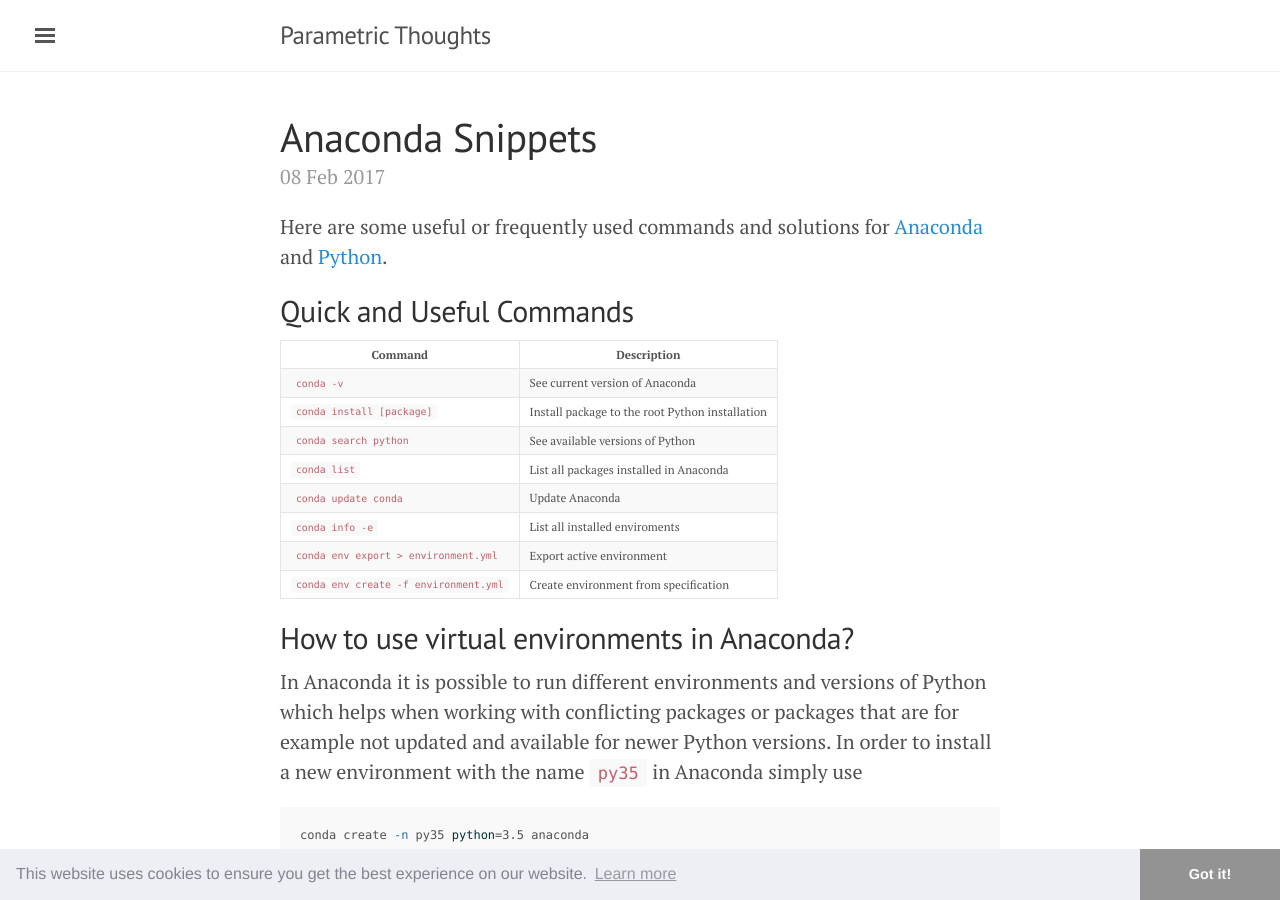
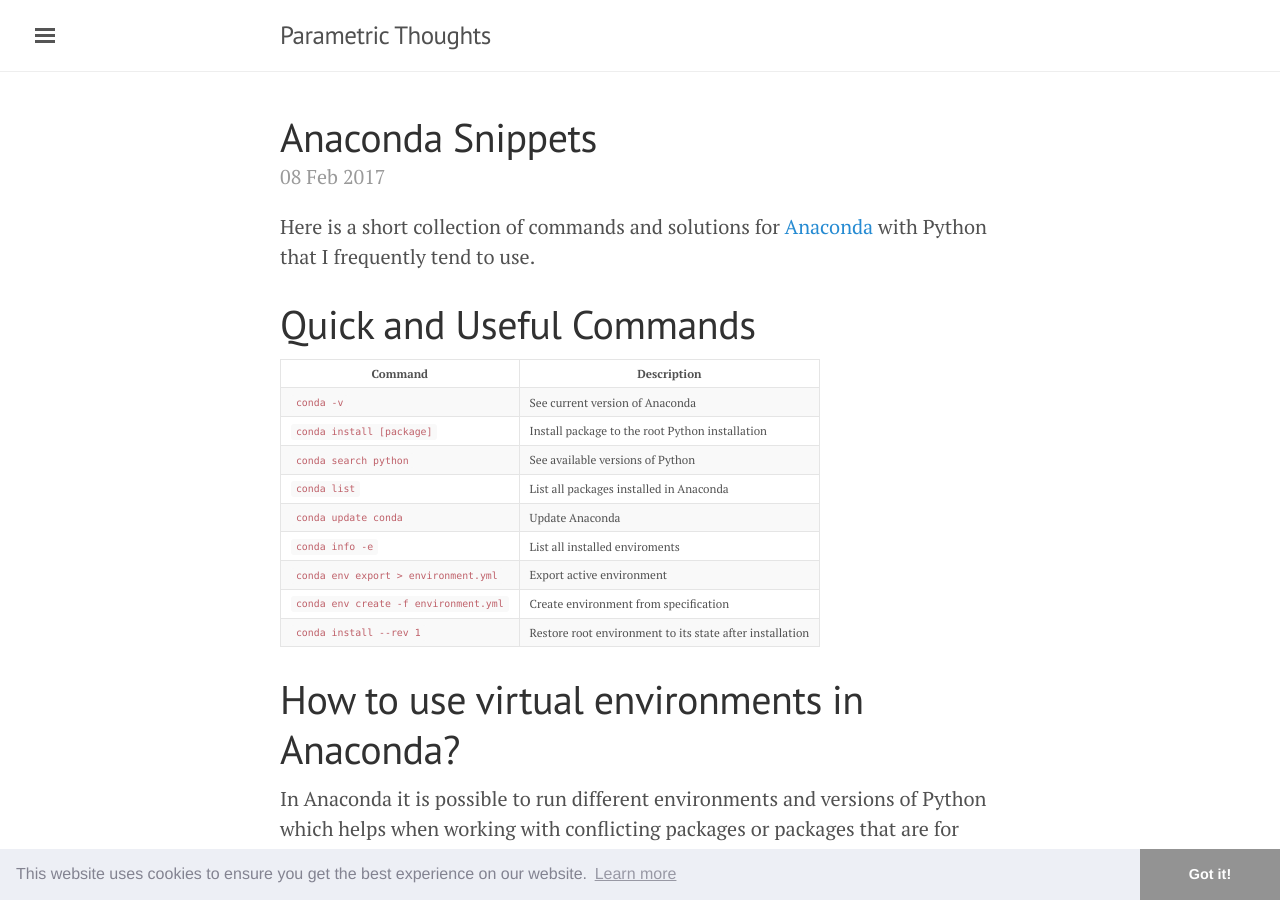
Before and after one commit to njanakiev/njanakiev.github.io, a Jekyll site: the page built from til/_posts/2017-02-08-anaconda-snippets.md, in a window 1280 px wide and 900 px high. Built offline with Jekyll 4.4.1, drawn with Linux system fonts in a browser that asks for light colours; comment, search, counter and statistics services are not loaded.

Commit message:
Update post

```diff
--- a/til/_posts/2017-02-08-anaconda-snippets.md
+++ b/til/_posts/2017-02-08-anaconda-snippets.md
@@ -6,9 +6,9 @@
 comments: true
 ---
 
-Here are some useful or frequently used commands and solutions for [Anaconda][anaconda] and [Python][python].
+Here is a short collection of commands and solutions for [Anaconda](https://www.continuum.io/downloads) with Python that I frequently tend to use.
 
-## Quick and Useful Commands
+# Quick and Useful Commands
 
 | Command | Description |
 | --- | --- |
@@ -20,8 +20,9 @@
 |`conda info -e`| List all installed enviroments |
 |`conda env export > environment.yml`| Export active environment |
 |`conda env create -f environment.yml`| Create environment from specification |
+|`conda install --rev 1`| Restore root environment to its state after installation|
 
-## How to use virtual environments in Anaconda?
+# How to use virtual environments in Anaconda?
 
 In Anaconda it is possible to run different environments and versions of Python which helps when working with conflicting packages or packages that are for example not updated and available for newer Python versions. In order to install a new environment with the name `py35` in Anaconda simply use
 
```
Also changed, not shown: other parts of til/_posts/2017-02-08-anaconda-snippets.md (+1 -9 lines).
